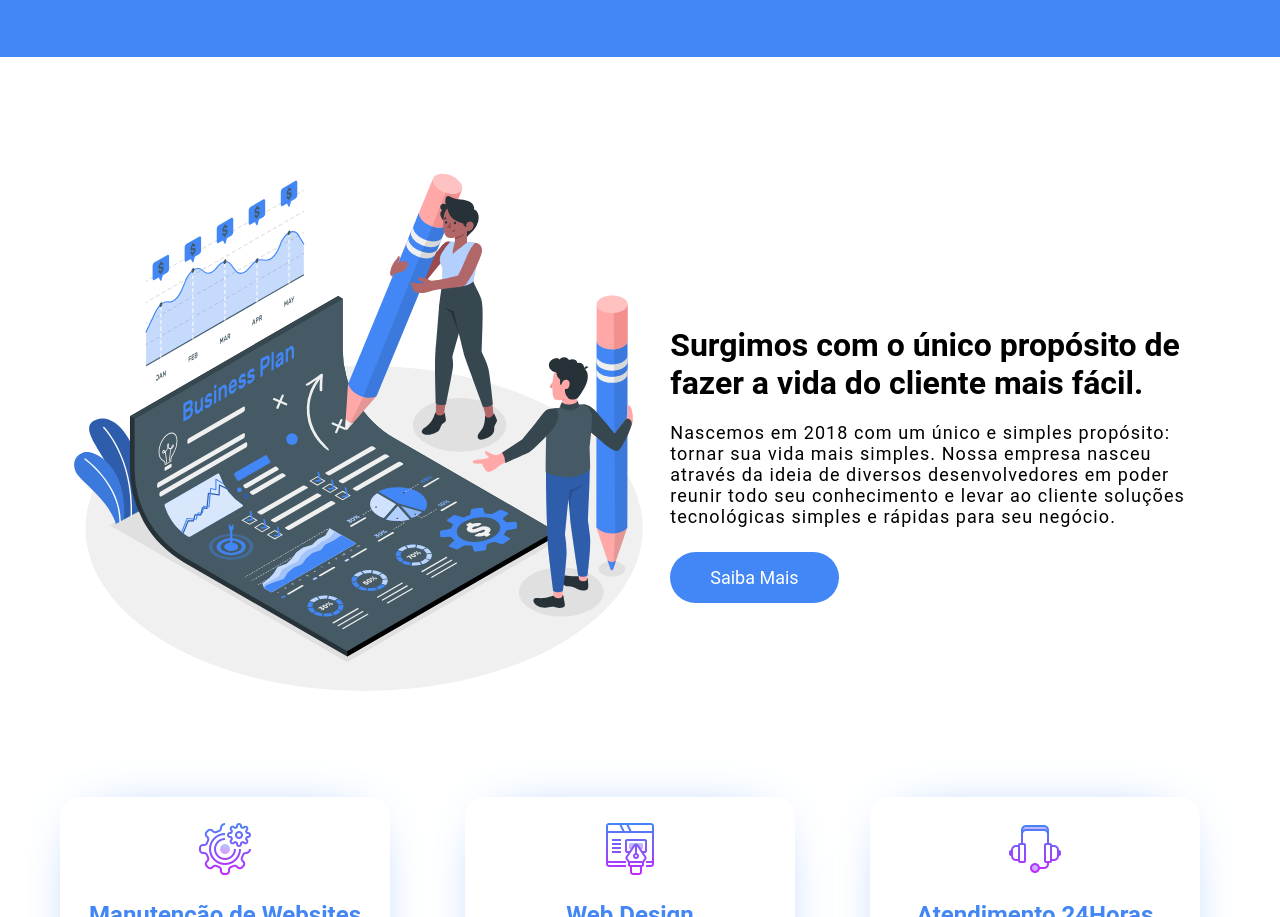
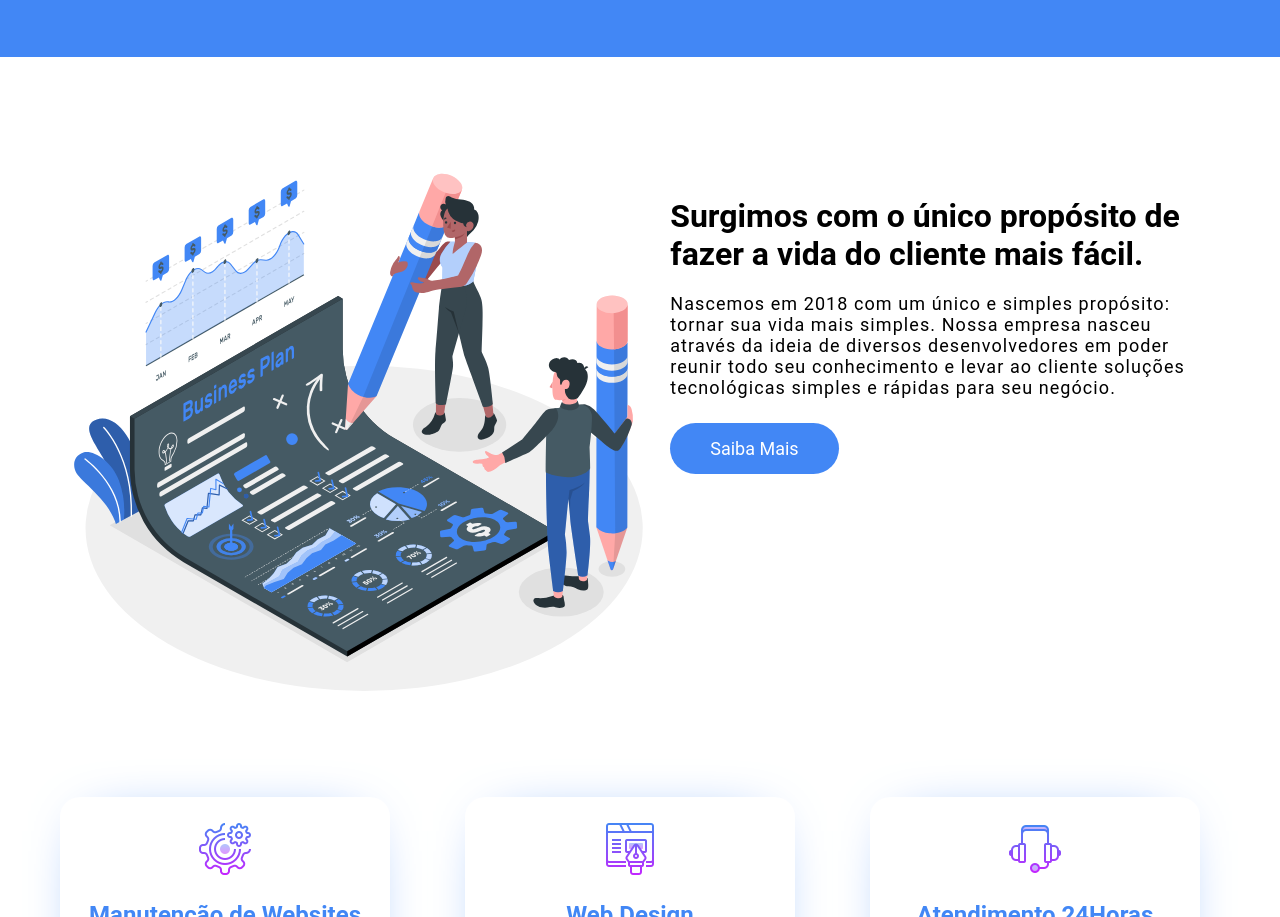
Before and after one commit to devsfer1/soul-website, a plain HTML site: page index.html in a window 1280 px wide. Shown: the part 1005-1922 px from the top of the page. Drawn offline with Linux system fonts and the light colour scheme.

Commit message:
alterações

```diff
--- a/css/responsive.css
+++ b/css/responsive.css
@@ -19,6 +19,7 @@
         content: "\f0c9";
         font-family: FontAwesome;
         font-size: 24px;
+        font-weight: 200;
     }
 
     .nav-items {
--- a/css/style.css
+++ b/css/style.css
@@ -127,7 +127,8 @@ header {
 /* === Sobre === */
 .sobre-container {
     display: flex;
-    align-items: center;
+    flex-wrap: wrap;
+
     margin-top: 60px;
     margin-bottom: 80px;
 }
```
Also changed, not shown: index.html (line endings or trailing spaces).
